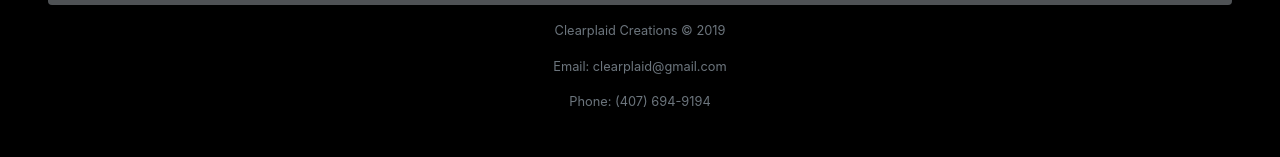
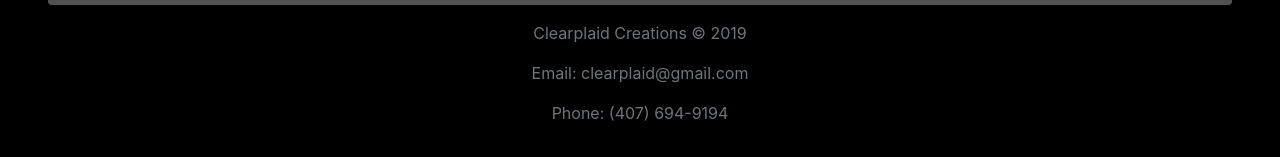
Before and after one commit to clearplaid/portfolio, a plain HTML site: page index.html in a window 1280 px wide. Shown: the part 2987-3144 px from the top of the page. Drawn offline with nearby package versions, Linux system fonts and the light colour scheme.

Commit message:
fixed font size on footer

```diff
--- a/index.html
+++ b/index.html
@@ -205,9 +205,9 @@
 
 
   <footer class="position-relative p-1 p-md-2 m-md-2 text-center">
-      <p class="small text-secondary">Clearplaid Creations © 2019</p>
-      <p class="small text-secondary">Email: clearplaid@gmail.com</p>
-      <p class="small text-secondary">Phone: (407) 694-9194</p>
+      <p class="text-secondary">Clearplaid Creations © 2019</p>
+      <p class="text-secondary">Email: clearplaid@gmail.com</p>
+      <p class="text-secondary">Phone: (407) 694-9194</p>
   </footer>
 
 
```
